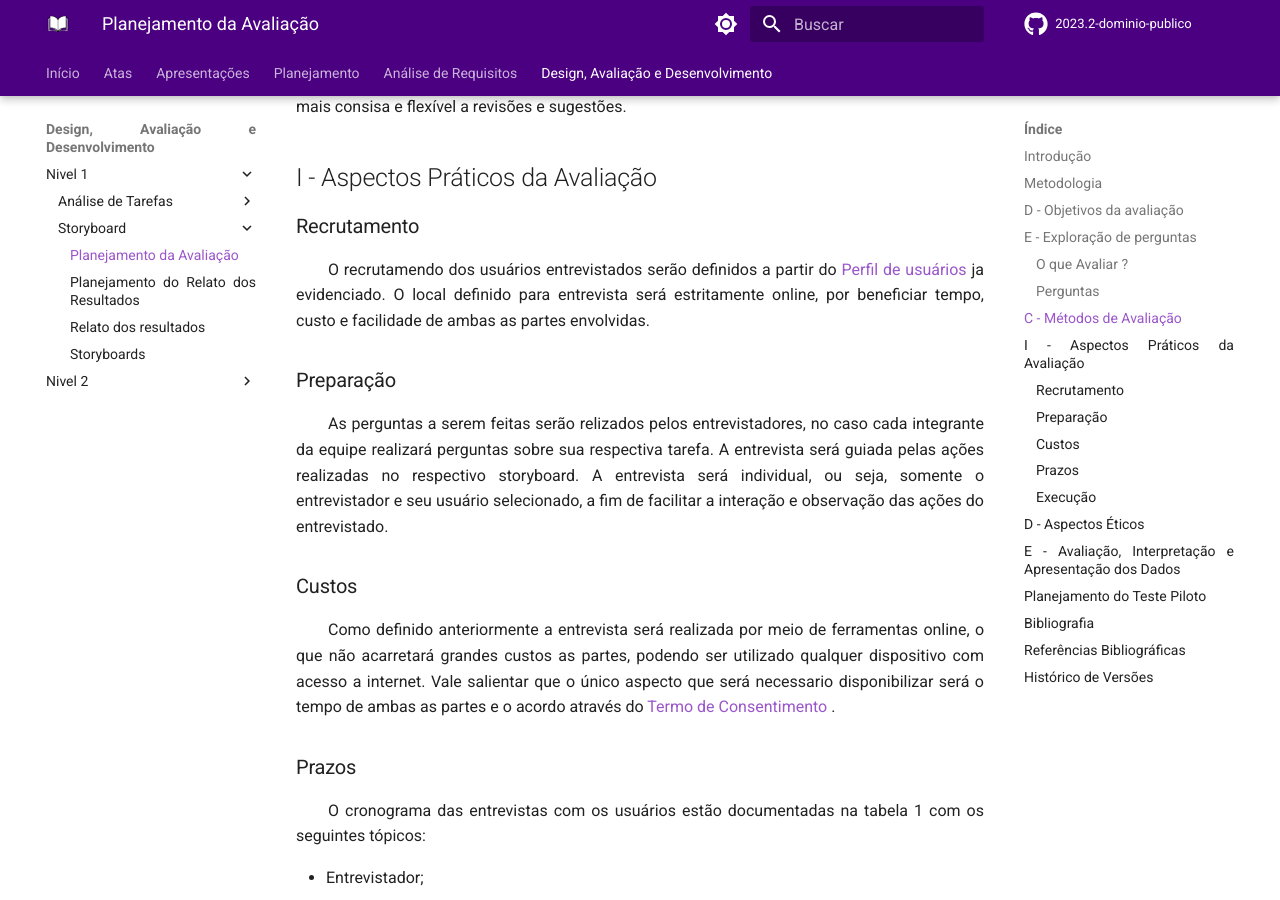
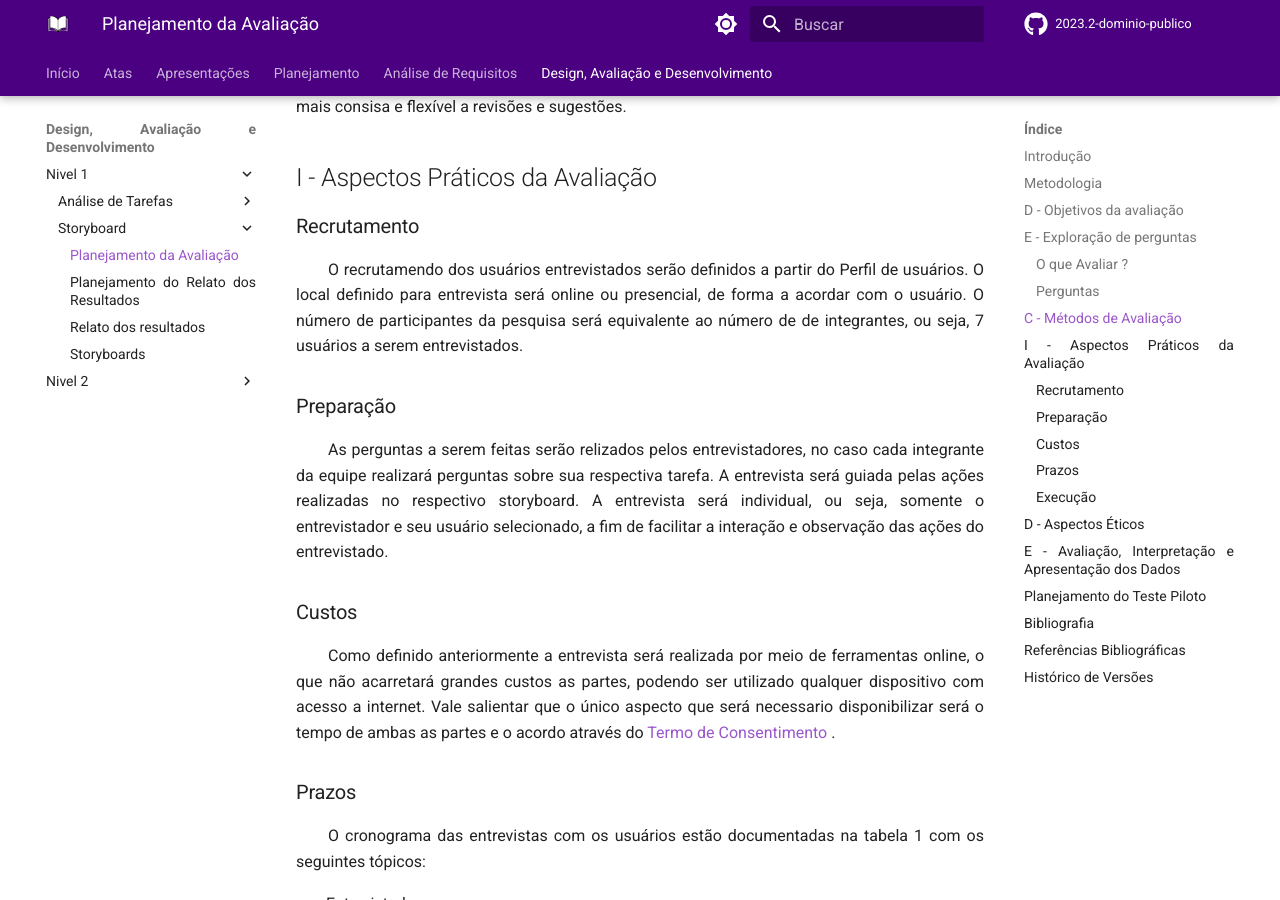
Before and after one commit to Interacao-Humano-Computador/2023.2-Dominio-Publico, an MkDocs documentation site: the page built from docs/design_avalaiacao_desenvolvimento/nivel1/storyboard/planejamento_avaliacao.md, in a window 1280 px wide and 900 px high, scrolled down 1700 px. Built offline with MkDocs 1.6.1 and Material for MkDocs 9.7.7, drawn with Linux system fonts in a browser that asks for light colours; comment, search, counter and statistics services are not loaded.

Commit message:
docs: motivo da quantidade de pessoas

```diff
--- a/docs/design_avalaiacao_desenvolvimento/nivel1/storyboard/planejamento_avaliacao.md
+++ b/docs/design_avalaiacao_desenvolvimento/nivel1/storyboard/planejamento_avaliacao.md
@@ -55,7 +55,7 @@ O método foi escolhido por trazer mais exatidão das informações adquiridas,
 
 ### Recrutamento
 
-O recrutamendo dos usuários entrevistados serão definidos a partir do <a href= "docs/analise_de_requisitos/perfil_de_usuario.md"> Perfil de usuários </a> ja evidenciado. O local definido para entrevista será estritamente online, por beneficiar tempo, custo e facilidade de ambas as partes envolvidas.
+O recrutamendo dos usuários entrevistados serão definidos a partir do Perfil de usuários. O local definido para entrevista será online ou presencial, de forma a acordar com o usuário. O número de participantes da pesquisa será equivalente ao número de de integrantes, ou seja, 7 usuários a serem entrevistados.
 
 ### Preparação
 
```
Also changed, not shown: docs/design_avalaiacao_desenvolvimento/nivel1/analise_de_tarefas/planejamento_avaliacao.md (+1 -1 lines), docs/design_avalaiacao_desenvolvimento/nivel1/analise_de_tarefas/planejamento_relato.md (+1 -1 lines), docs/design_avalaiacao_desenvolvimento/nivel1/storyboard/planejamento_relato.md (+1 -1 lines).
